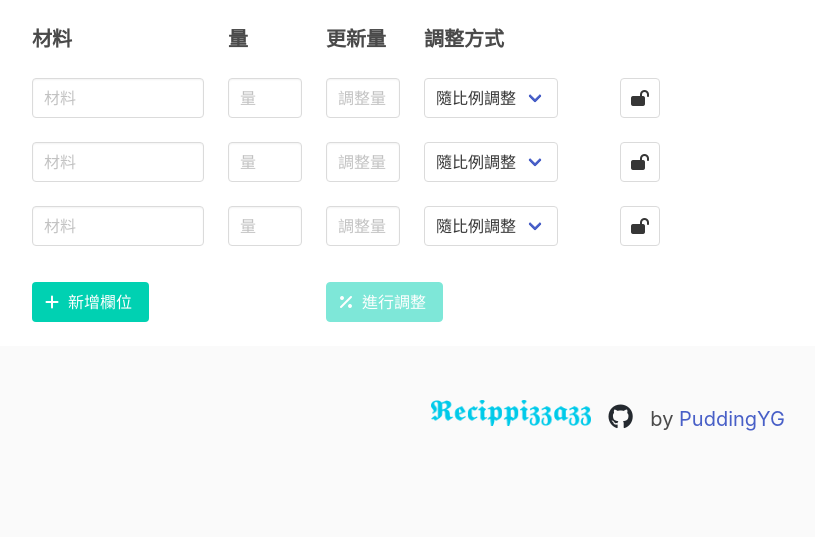
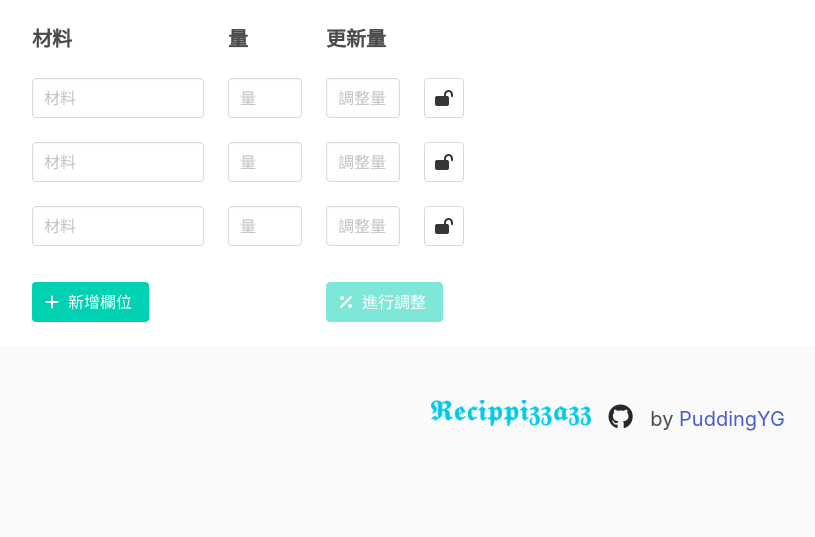
Before and after one commit to pudding0803/ReciPizzazz, a Flask app: page / in a window 1280 px wide. Shown: the part 96-633 px from the top of the page, without its empty margins (32-847 px from the left). Run offline with Flask 3, Linux system fonts and the light colour scheme; some libraries are stand-ins or nearby versions.

Commit message:
fix bugs and update UI of adjustment page

```diff
--- a/app.py
+++ b/app.py
@@ -8,7 +8,7 @@ def hello_world():
     return render_template('pages/index.html')
 
 
-@app.route('/add-row')
+@app.route('/add_row')
 def add_row():
     if not request.headers.get('X-Requested-With') == 'XMLHttpRequest':
         abort(403)
--- a/templates/components/row.html
+++ b/templates/components/row.html
@@ -8,14 +8,6 @@
     <div class="control column is-1">
         <input aria-label="adjust quantity" class="input adjust numeric" type="text" placeholder="調整量">
     </div>
-    <div class="control column is-2">
-        <div class="select">
-            <select aria-label="change method" class="method">
-                <option title="按下「進行調整」後，將會隨著設定的比例更新" selected>隨比例調整</option>
-                <option title="按下「進行調整」後，將會直接更新為設定的值">直接調整</option>
-            </select>
-        </div>
-    </div>
     <div class="control column is-1">
         {% with locked = False %}
             {% include 'components/lock-button.html' %}
--- a/templates/pages/index.html
+++ b/templates/pages/index.html
@@ -11,9 +11,6 @@
         </div>
         <div class="column is-1">
             <span class="is-size-5 has-text-weight-bold">更新量</span>
-        </div>
-        <div class="column is-2">
-            <span class="is-size-5 has-text-weight-bold">調整方式</span>
         </div>
     </div>
     <div class="container block" id="ingredients">
```
